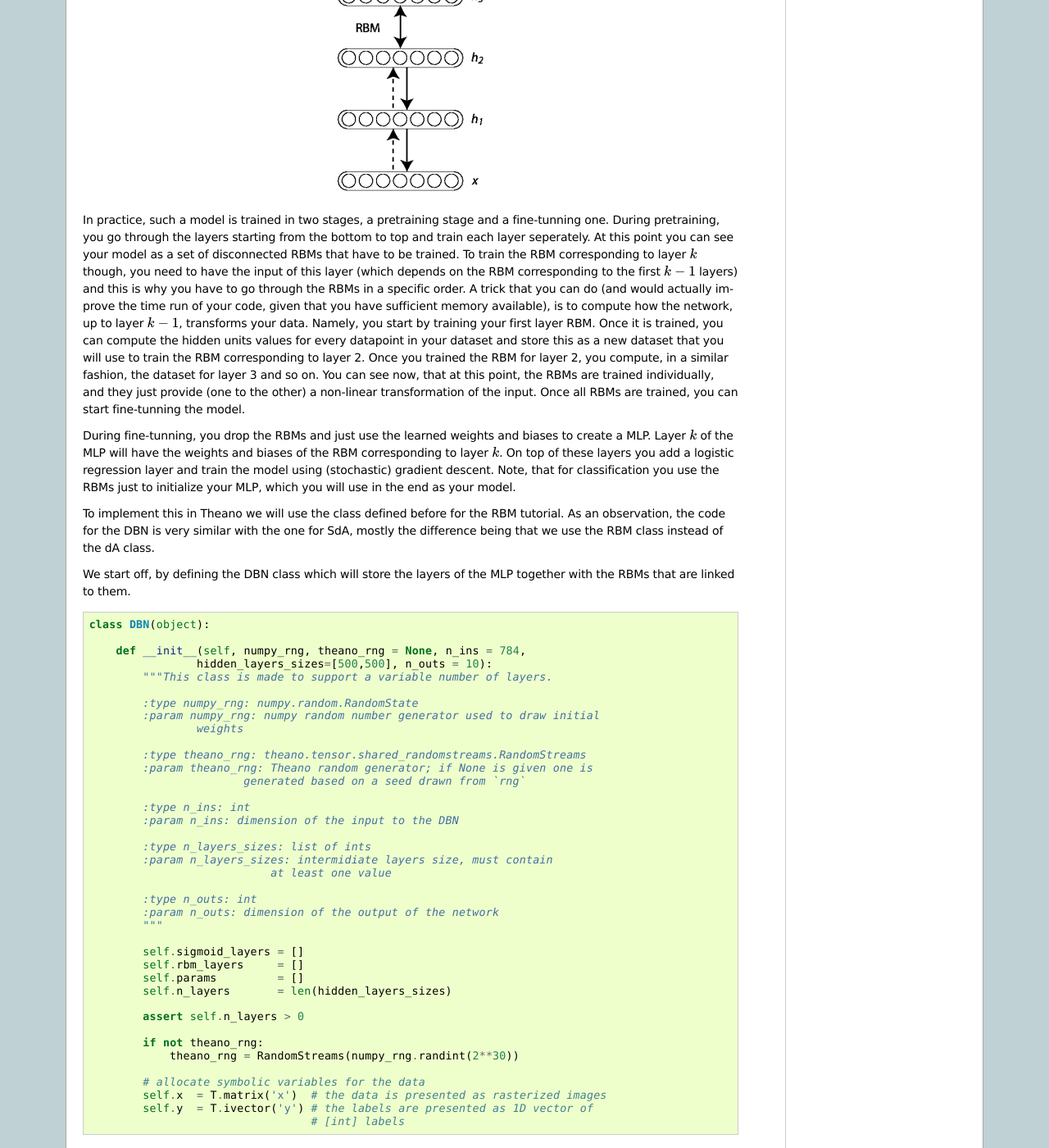
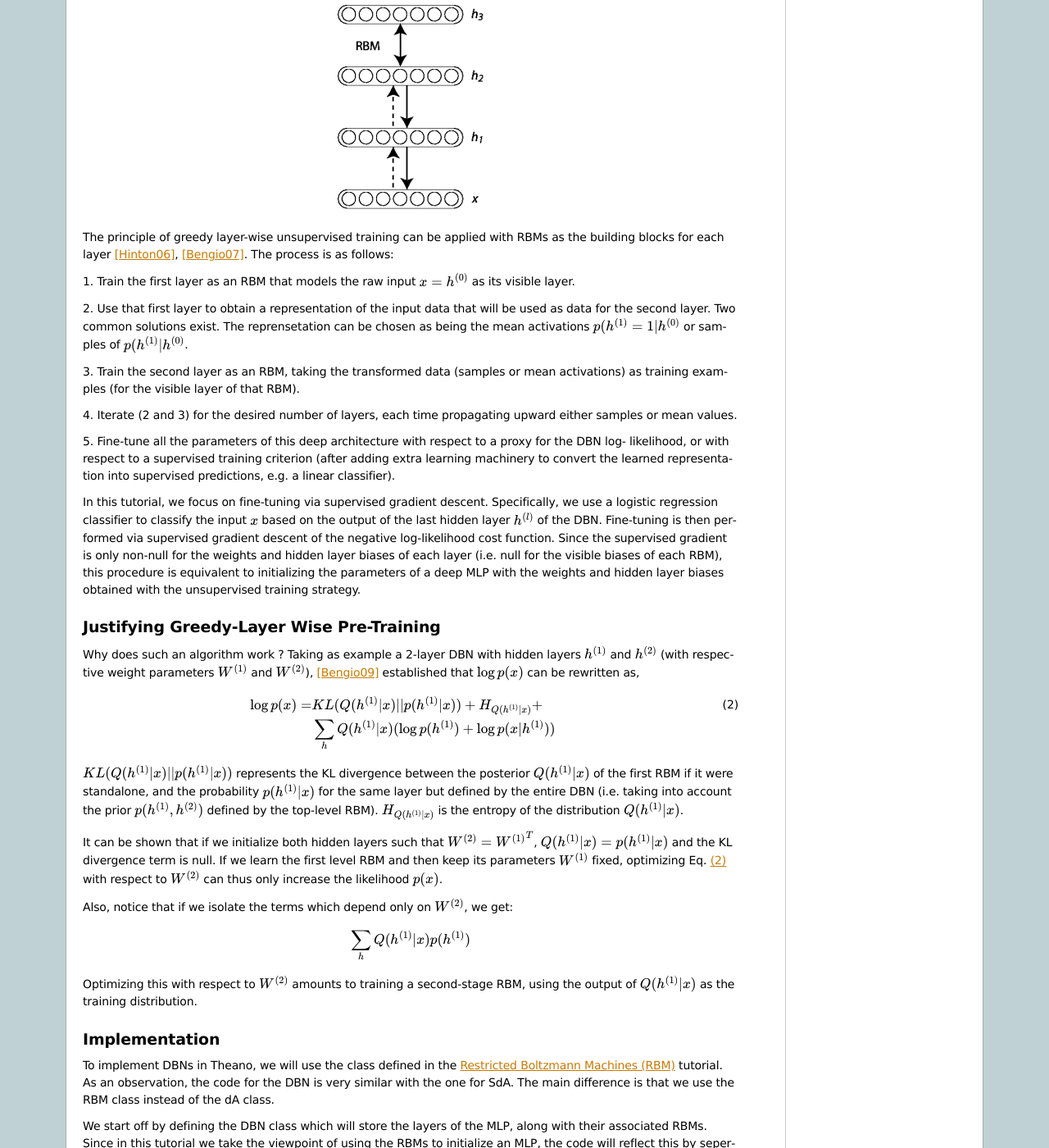
Before and after one commit to lisa-lab/DeepLearningTutorials, a Sphinx documentation site: the page built from doc/DBN.txt, in a window 1280 px wide and 1400 px high, scrolled down 556 px. Shown: the whole window at 82% size. Built offline with Sphinx 7.4.7, drawn with Linux system fonts in a browser that asks for light colours; formulas are drawn with MathJax 3; some of the changed text lies outside the part shown.

Commit message:
Merget .. I hope I didn't break anything

```diff
--- a/doc/DBN.txt
+++ b/doc/DBN.txt
@@ -34,9 +34,11 @@ Deep Belief Networks
 Deep Belief Networks
 ++++++++++++++++++++
 
-A Deep Belief Network [Hinton06]_ with :math:`\ell` layers models the joint
-distribution between observed vector :math:`x` and :math:`\ell` hidden layers :math:`h^k` as
-follows:
+[Hinton06]_ showed that RBMs can be stacked and trained in a greedy manner
+to form so-called Deep Belief Networks (DBN). DBNs are graphical models which
+learn to extract a deep hierarchical representation of the training data.
+They model the joint distribution between observed vector :math:`x` and
+the :math:`\ell` hidden layers :math:`h^k` as follows:
 
 .. math::
     :label: dbn
@@ -52,41 +54,89 @@ in the top-level RBM. This is illustrated in the figure below.
 .. figure:: images/DBN3.png
     :align: center
 
+The principle of greedy layer-wise unsupervised training can be applied with
+RBMs as the building blocks for each layer [Hinton06]_, [Bengio07]_. The process
+is as follows:
 
-In practice, such a model is trained in two stages, a pretraining stage and
-a fine-tunning one. During pretraining, you go through the layers starting
-from the bottom to top and train each layer seperately. At this point you
-can see your model as a set of disconnected RBMs that have to be trained.
-To train the RBM corresponding to layer :math:`k` though, you need to have
-the input of this layer (which depends on the RBM corresponding to the first
-:math:`k-1` layers) and this is why you have to go through the RBMs in a
-specific order. A trick that you can do (and would actually improve the
-time run of your code, given that you have sufficient memory available),
-is to compute how the network, up to layer :math:`k-1`, transforms your
-data. Namely, you start by training your first layer RBM. Once it
-is trained, you can compute the hidden units values for every datapoint in
-your dataset and store this as a new dataset that you will use to train the
-RBM corresponding to layer 2. Once you trained the RBM for layer 2, you
-compute, in a similar fashion, the dataset for layer 3 and so on. You
-can see now, that at this point, the RBMs are trained individually, and
-they just provide (one to the other) a non-linear transformation of the
-input.  Once all RBMs are trained, you can start fine-tunning the model.
+1. Train the first layer as an RBM that models the raw input :math:`x =
+h^{(0)}` as its visible layer.
 
-During fine-tunning, you drop the RBMs and just use the learned weights
-and biases to create a MLP. Layer :math:`k` of the MLP will have the
-weights and biases of the RBM corresponding to layer :math:`k`. On top
-of these layers you add a logistic regression layer and train the model
-using (stochastic) gradient descent. Note, that for classification you
-use the RBMs just to initialize your MLP, which you will use in the end
-as your model.
+2. Use that first layer to obtain a representation of the input data that will
+be used as data for the second layer. Two common solutions exist. The
+reprensetation can be chosen as being the mean activations
+:math:`p(h^{(1)}=1|h^{(0)}` or samples of :math:`p(h^{(1)}|h^{(0)}`.
 
-To implement this in Theano we will use the class defined before for the
-RBM tutorial. As an observation, the code for the DBN is very similar
-with the one for SdA, mostly the difference being that we use the RBM class
-instead of the dA class.
+3. Train the second layer as an RBM, taking the transformed data (samples or
+mean activations) as training examples (for the visible layer of that RBM).
 
-We start off, by defining the DBN class which will store the layers of the
-MLP together with the RBMs that are linked to them.
+4. Iterate (2 and 3) for the desired number of layers, each time propagating
+upward either samples or mean values.
+
+5. Fine-tune all the parameters of this deep architecture with respect to a
+proxy for the DBN log- likelihood, or with respect to a supervised training
+criterion (after adding extra learning machinery to convert the learned
+representation into supervised predictions, e.g. a linear classifier).
+
+
+In this tutorial, we focus on fine-tuning via supervised gradient descent.
+Specifically, we use a logistic regression classifier to classify the input
+:math:`x` based on the output of the last hidden layer :math:`h^{(l)}` of the
+DBN. Fine-tuning is then performed via supervised gradient descent of the
+negative log-likelihood cost function. Since the supervised gradient is only
+non-null for the weights and hidden layer biases of each layer (i.e. null for
+the visible biases of each RBM), this procedure is equivalent to initializing
+the parameters of a deep MLP with the weights and hidden layer biases obtained
+with the unsupervised training strategy.
+
+Justifying Greedy-Layer Wise Pre-Training
++++++++++++++++++++++++++++++++++++++++++
+
+Why does such an algorithm work ? Taking as example a 2-layer DBN with hidden
+layers :math:`h^{(1)}` and :math:`h^{(2)}` (with respective weight parameters
+:math:`W^{(1)}` and :math:`W^{(2)}`), [Bengio09]_ established that :math:`\log
+p(x)` can be rewritten as,
+
+.. math::
+    :label: dbn_bound
+
+    \log p(x) = &KL(Q(h^{(1)}|x)||p(h^{(1)}|x)) + H_{Q(h^{(1)}|x)} + \\
+                &\sum_h Q(h^{(1)}|x)(\log p(h^{(1)}) + \log p(x|h^{(1)}))
+
+:math:`KL(Q(h^{(1)}|x) || p(h^{(1)}|x))` represents the KL divergence between
+the posterior :math:`Q(h^{(1)}|x)` of the first RBM if it were standalone, and the
+probability :math:`p(h^{(1)}|x)` for the same layer but defined by the entire DBN
+(i.e. taking into account the prior :math:`p(h^{(1)},h^{(2)})` defined by the
+top-level RBM). :math:`H_{Q(h^{(1)}|x)}` is the entropy of the distribution
+:math:`Q(h^{(1)}|x)`.
+
+It can be shown that if we initialize both hidden layers such that
+:math:`W^{(2)}={W^{(1)}}^T`, :math:`Q(h^{(1)}|x)=p(h^{(1)}|x)` and the KL
+divergence term is null. If we learn the first level RBM and then keep its
+parameters :math:`W^{(1)}` fixed, optimizing Eq. :eq:`dbn_bound` with respect
+to :math:`W^{(2)}` can thus only increase the likelihood :math:`p(x)`.
+
+Also, notice that if we isolate the terms which depend only on :math:`W^{(2)}`, we
+get:
+
+.. math::
+    \sum_h Q(h^{(1)}|x)p(h^{(1)})
+
+Optimizing this with respect to :math:`W^{(2)}` amounts to training a second-stage
+RBM, using the output of :math:`Q(h^{(1)}|x)` as the training distribution.
+
+Implementation
+++++++++++++++
+
+To implement DBNs in Theano, we will use the class defined in the :doc:`rbm`
+tutorial. As an observation, the code for the DBN is very similar with the one
+for SdA. The main difference is that we use the RBM class instead of the dA
+class.
+
+We start off by defining the DBN class which will store the layers of the
+MLP, along with their associated RBMs. Since in this tutorial we take the
+viewpoint of using the RBMs to initialize an MLP, the code will reflect this
+by seperating as much as possible the RBMs used to initialize the network
+and the MLP used for classification.
 
 .. code-block:: python
 
@@ -216,7 +266,7 @@ implements one step of training the ``RBM`` correspoinding to layer
 
 .. code-block:: python
 
-    def pretraining_functions(self, train_set_x, batch_size):
+    def pretraining_functions(self, train_set_x, batch_size, k):
         ''' Generates a list of functions, for performing one step of gradient descent at a
         given layer. The function will require as input the minibatch index, and to train an
         RBM you just need to iterate, calling the corresponding function on all minibatch
@@ -226,6 +276,7 @@ implements one step of training the ``RBM`` correspoinding to layer
         :param train_set_x: Shared var. that contains all datapoints used for training the RBM
         :type batch_size: int
         :param batch_size: size of a [mini]batch
+        :param k: number of Gibbs steps to do in CD-k / PCD-k
         '''
 
         # index to a [mini]batch
@@ -251,11 +302,15 @@ default value.
 
             # get the cost and the updates list
             # TODO: change cost function to reconstruction error
-            cost,updates = rbm.cd(learning_rate, persistent=None)
+            cost,updates = rbm.cd(learning_rate, persistent=None, k)
 
-            # compile the theano function
-            fn = theano.function(inputs = [index,
-                              theano.Param(learning_rate, default = 0.1)],
+            # compile the Theano function; check if k is also a Theano
+            # variable, if so added to the inputs of the function
+            if isinstance(k, theano.Variable):
+                inputs = [ index, theano.Param(learning_rate, default=0.1),k]
+            else:
+                inputs = [ index, theano.Param(learning_rate, default=0.1)]
+            fn = theano.function(inputs = inputs,
                     outputs = cost,
                     updates = updates,
                     givens  = {self.x :train_set_x[batch_begin:batch_end]})
@@ -269,11 +324,13 @@ optionally ``lr`` -- the
 learning rate. Note that the name of the parameters are the name given
 to the Theano variables when they are constructed, not the name of the
 python variables (``learning_rate``). Keep this
-in mind when working with Theano.
+in mind when working with Theano. Optionally, if you provide ``k`` (the
+number of Gibbs steps to do in CD or PCD) this will also become an argument
+of your function.
 
 In the same fashion we build a method for constructing function required
 during finetuning ( a ``train_model``, a ``validate_model`` and a
-``test_model`` funcion).
+``test_model`` function).
 
 .. code-block:: python
 
@@ -379,9 +436,11 @@ to the training set for a fixed number of epochs given by
     # PRETRAINING THE MODEL #
     #########################
     print '... getting the pretraining functions'
+    # We are using CD-1 here
     pretraining_fns = dbn.pretraining_functions(
             train_set_x   = train_set_x,
-            batch_size    = batch_size )
+            batch_size    = batch_size,
+            k = 1)
 
     print '... pre-training the model'
     start_time = time.clock()
@@ -414,3 +473,18 @@ The user can run the code by calling:
 
 Sampling a DBN
 ++++++++++++++
+
+
+Tips and Tricks
++++++++++++++++
+
+One way to improve the running time of your code (given that you have
+sufficient memory available), is to compute how the network, up to layer
+:math:`k-1`, transforms your data. Namely, you start by training your first
+layer RBM. Once it is trained, you can compute the hidden units values for
+every datapoint in your dataset and store this as a new dataset that you will
+use to train the RBM corresponding to layer 2. Once you trained the RBM for
+layer 2, you compute, in a similar fashion, the dataset for layer 3 and so on.
+You can see now, that at this point, the RBMs are trained individually, and
+they just provide (one to the other) a non-linear transformation of the input.
+Once all RBMs are trained, you can start fine-tunning the model.
--- a/doc/SdA.txt
+++ b/doc/SdA.txt
@@ -434,3 +434,18 @@ For comparison, on a multi-core Intel Xeon X5560 @ 2.80GHz, using multi-threaded
 meaning a ~4x speed-up at an 8x CPU cost.
 
 Timings accurate as of March 16, 2010.
+
+
+Tips and Tricks
++++++++++++++++
+
+One way to improve the running time of your code (given that you have
+sufficient memory available), is to compute how the network, up to layer
+:math:`k-1`, transforms your data. Namely, you start by training your first
+layer dA. Once it is trained, you can compute the hidden units values for
+every datapoint in your dataset and store this as a new dataset that you will
+use to train the dA corresponding to layer 2. Once you trained the dA for
+layer 2, you compute, in a similar fashion, the dataset for layer 3 and so on.
+You can see now, that at this point, the dAs are trained individually, and
+they just provide (one to the other) a non-linear transformation of the input.
+Once all dAs are trained, you can start fine-tunning the model.
--- a/doc/rbm.txt
+++ b/doc/rbm.txt
@@ -52,13 +52,16 @@ with physical systems.
     Z = \sum_x e^{-E(x)}
 
 An energy-based model can be learnt by performing (stochastic) gradient
-descent on the empirical log-likelihood of the training data:
+descent on the empirical negative log-likelihood of the training data. As for
+the logistic regression we will first define the log-likelihood and then the
+loss function as being the negative log-likelihood.
 
 .. math::
     \mathcal{L}(\theta, \mathcal{D}) = \frac{1}{N} \sum_{x^{(i)} \in
-    \mathcal{D}} \log\ p(x^{(i)}).
+    \mathcal{D}} \log\ p(x^{(i)}).\\
+    \ell (\theta, \mathcal{D}) = - \mathcal{L} (\theta, \mathcal{D})
 
-using the stochastic gradient :math:`\frac{\partial \log p(x^{(i)})}{\partial
+using the stochastic gradient :math:`\frac{\partial - \log p(x^{(i)})}{\partial
 \theta}`, where :math:`\theta` are the parameters of the model.
 
 
@@ -88,11 +91,14 @@ which allows us to write,
 .. math::
     &P(x) = \frac{e^{-\mathcal{F}(x)}}{Z} \text{ with } Z=\sum_x e^{-\mathcal{F}(x)}.
 
-The data log-likelihood gradient then has a particularly interesting form.
+The data negative log-likelihood gradient then has a particularly interesting
+form.
 
 .. math::
-  \frac{\partial \log p(x)}{\partial \theta}
-   &= - \frac{\partial \mathcal{F}(x)}{\partial \theta} +
+  :label: free_energy_grad
+
+  - \frac{\partial - \log p(x)}{\partial \theta}
+   &= \frac{\partial \mathcal{F}(x)}{\partial \theta} -
          \sum_{\tilde{x}} p(\tilde{x}) \
              \frac{\partial \mathcal{F}(\tilde{x})}{\partial \theta}.
 
@@ -118,9 +124,9 @@ denoted as :math:`\mathcal{N}`. The gradient can then be written as:
 .. math::
   :label: bm_grad
 
-  \frac{\partial \log p(x)}{\partial \theta}
+  \frac{\partial -\log p(x)}{\partial \theta}
    &\approx
-   - \frac{\partial \mathcal{F}(x)}{\partial \theta} +
+    \frac{\partial \mathcal{F}(x)}{\partial \theta} -
      \frac{1}{|\mathcal{N}|}\sum_{\tilde{x} \in \mathcal{N}} \
      \frac{\partial \mathcal{F}(\tilde{x})}{\partial \theta}.
 
@@ -207,17 +213,18 @@ following log-likelihood gradients for an RBM with binary units:
 .. math::
     :label: rbm_grad
 
-    \frac {\partial{\log p(v)}} {\partial W_{ij}} &=
-        v^{(i)}_j \cdot sigm(W_i \cdot v^{(i)} + c_i)
-       - E_v[p(h_i|v) \cdot v_j] \\
-    \frac {\partial{\log p(v)}} {\partial c_i} &=
-        sigm(W_i \cdot v^{(i)}) - E_v[p(h_i|v)] \\
-    \frac {\partial{\log p(v)}} {\partial b_j} &=
-        v^{(i)}_j - E_h[p(v_j|h)]
+    \frac {\partial{- \log p(v)}} {\partial W_{ij}} &=
+        E_v[p(h_i|v) \cdot v_j]
+        - v^{(i)}_j \cdot sigm(W_i \cdot v^{(i)} + c_i)
+    \frac {\partial{- \log p(v)}} {\partial c_i} &=
+        E_v[p(h_i|v)] - sigm(W_i \cdot v^{(i)})  \\
+    \frac {\partial{- \log p(v)}} {\partial b_j} &=
+        E_v[p(v_j|h)] - v^{(i)}_j
 
 For a more detailed derivation of these equations, we refer the reader to the
 following `page <http://www.iro.umontreal.ca/~lisa/twiki/bin/view.cgi/Public/DBNEquations>`_,
-or to section 5 of `Learning Deep Architectures for AI <http://www.iro.umontreal.ca/%7Elisa/publications2/index.php/publications/show/239>`_.
+or to section 5 of `Learning Deep Architectures for AI <http://www.iro.umontreal.ca/%7Elisa/publications2/index.php/publications/show/239>`_. We will however not use these formulas, but rather get the gradient using Theano `T.grad`_
+from equation :eq:`free_energy_grad`.
 
 
 Sampling in an RBM
@@ -239,14 +246,14 @@ simultaneously given the visibles. A step in the Markov chain is thus taken as
 follows:
 
 .. math::
-    h^{(n+1)} &\sim sigm(W'x^{(n)} + c) \\
-    x^{(n+1)} &\sim sigm(W h^{(n+1)} + b),
+    h^{(n+1)} &\sim sigm(W'v^{(n)} + c) \\
+    v^{(n+1)} &\sim sigm(W h^{(n+1)} + b),
 
 where :math:`h^{(n)}` refers to the set of all hidden units at the n-th step of
 the Markov chain. What it means is that, for example, :math:`h^{(n+1)}_i` is
-randomly chosen to be 1 (versus 0) with probability :math:`sigm(W_i'x^{(n)} + c_i)`,
+randomly chosen to be 1 (versus 0) with probability :math:`sigm(W_i'v^{(n)} + c_i)`,
 and similarly,
-:math:`x^{(n+1)}_j` is
+:math:`v^{(n+1)}_j` is
 randomly chosen to be 1 (versus 0) with probability :math:`sigm(W_{.j} h^{(n+1)} + b_j)`.
 
 This can be illustrated graphically:
@@ -254,13 +261,13 @@ This can be illustrated graphically:
 .. image:: images/markov_chain.png
     :align: center
 
-As :math:`t \rightarrow \infty`, samples :math:`(x^{(t)}, h^{(t)})` are
-guaranteed to be accurate samples of :math:`p(x,h)`.
+As :math:`t \rightarrow \infty`, samples :math:`(v^{(t)}, h^{(t)})` are
+guaranteed to be accurate samples of :math:`p(v,h)`.
 
 In theory, each parameter update in the learning process would require running
 one such chain to convergence. It is needless to say that doing so would be
 prohibitively expensive. As such, several algorithms have been devised for
-RBMs, in order to efficiently sample from :math:`p(x,h)` during the learning
+RBMs, in order to efficiently sample from :math:`p(v,h)` during the learning
 process.
 
 
@@ -269,7 +276,7 @@ Contrastive Divergence (CD-k)
 
 Contrastive Divergence uses two tricks to speed up the sampling process:
 
-* since we eventually want :math:`p(x) \approx p_{train}(x)` (the true, underlying
+* since we eventually want :math:`p(v) \approx p_{train}(v)` (the true, underlying
   distribution of the data), we initialize the Markov chain with a training
   example (i.e., from a distribution that is expected to be close to :math:`p`,
   so that the chain will be already close to having converged to its final distribution :math:`p`).
@@ -283,7 +290,7 @@ Persistent CD
 -------------
 
 Persistent CD [Tieleman08]_ uses another approximation for sampling from
-:math:`p(x,h)`.  It relies on a single Markov chain, which has a persistent
+:math:`p(v,h)`.  It relies on a single Markov chain, which has a persistent
 state (i.e., not restarting a chain for each observed example). For each
 parameter update, we extract new samples by simply running the chain for
 k-steps. The state of the chain is then preserved for subsequent updates.
@@ -389,26 +396,39 @@ with Eqs. :eq:`rbm_propup` - :eq:`rbm_propdown`. The code is as follows:
 
 .. code-block:: python
 
+
+    def propup(self, vis):
+        ''' This function propagates the visible units activation upwards to
+        the hidden units '''
+        return T.nnet.sigmoid(T.dot(v, self.W) + self.hbias)
+
     def sample_h_given_v(self, v0_sample):
         ''' This function infers state of hidden units given visible units '''
         # compute the activation of the hidden units given a sample of the visibles
-        h1_mean = T.nnet.sigmoid(T.dot(v0_sample, self.W) + self.hbias)
+        h1_mean = self.propup(v0_sample)
         # get a sample of the hiddens given their activation
         # Note that theano_rng.binomial returns a symbolic sample of dtype
         # int64 by default. If we want to keep our computations in floatX
         # for the GPU we need to specify to return the dtype floatX
-        h1_sample = self.theano_rng.binomial(size = h1_mean.shape, n = 1, prob = h1_mean, dtype = theano.config.floatX)
+        h1_sample = self.theano_rng.binomial(size = h1_mean.shape, n = 1, prob = h1_mean,
+                dtype = theano.config.floatX)
         return [h1_mean, h1_sample]
+
+    def propdown(self.hid):
+        '''This function propagates the hidden units activation downwards to
+        the visible units'''
+        return T.nnet.sigmoid(T.dot(hid,self.W.T) + self.vbias)
 
     def sample_v_given_h(self, h0_sample):
         ''' This function infers state of visible units given hidden units '''
         # compute the activation of the visible given the hidden sample
-        v1_mean = T.nnet.sigmoid(T.dot(h0_sample, self.W.T) + self.vbias)
+        v1_mean = self.propdown(h0_sample)
         # get a sample of the visible given their activation
         # Note that theano_rng.binomial returns a symbolic sample of dtype
         # int64 by default. If we want to keep our computations in floatX
         # for the GPU we need to specify to return the dtype floatX
-        v1_sample = self.theano_rng.binomial(size = v1_mean.shape,n = 1,prob = v1_mean, dtype = theano.config.floatX)
+        v1_sample = self.theano_rng.binomial(size = v1_mean.shape,n = 1,prob = v1_mean,
+                dtype = theano.config.floatX)
         return [v1_mean, v1_sample]
 
 We can then use these functions to define the symbolic graph for a Gibbs
@@ -493,9 +513,8 @@ state of the Gibbs chain from the previous iteration.
 
 If ``persistent`` is ``None``, we initialize the Gibbs chain with the hidden
 sample generated during the positive phase, therefore implementing CD. Once we have established the
-starting point of the chain, we can then compute the values of the visible
-units in the negative phase. These are required to
-compute the gradients of Eq. :eq:`rbm_grad`. To do so, we will use the ``scan``
+starting point of the chain, we can then compute the sample at the end of the
+Gibbs chain, sample that we need for getting the gradient (see  Eq. :eq:`free_energy_grad`). To do so, we will use the ``scan``
 op provided by Theano, therefore we urge the reader to look it up by following this `link <http://deeplearning.net/software/theano/library/scan.html>`_.
 
 .. code-block:: python
@@ -513,6 +532,19 @@ op provided by Theano, therefore we urge the reader to look it up by following t
                     # 4th output
                     outputs_info = [None,None,None,chain_start],
                     n_steps = k)
+
+
+Once we have the generated the chain we take the sample at the end of the
+chain to get the free energy of the negative phase. Note that the
+``chain_end`` is a symbolical Theano variable express in terms of the model
+parameters, and if we would apply ``T.grad`` naively, the function will
+try to go through the Gibbs chain to get the gradients. This is not what we
+want (it will mess up our gradients) and therefire we need to indicate to
+``T.grad`` that ``chain_end`` is a constant. We do this by using the argument
+``consider_constant`` of ``T.grad``.
+
+.. code-block:: python
+
 
         # determine gradients on RBM parameters
         # not that we only need the sample at the end of the chain
@@ -692,22 +724,6 @@ been shown to lead to a better generative model ([Tieleman08]_).
 
         print 'Training epoch %d, cost is '%epoch, numpy.mean(mean_cost)
 
-        # Plot filters after each training epoch
-        plotting_start = time.clock()
-        # Construct image from the weight matrix
-        image = PIL.Image.fromarray(tile_raster_images( X = rbm.W.value.T,
-                 img_shape = (28,28),tile_shape = (10,10),
-                 tile_spacing=(1,1)))
-        image.save('filters_at_epoch_%i.png'%epoch)
-        plotting_stop = time.clock()
-        plotting_time += (plotting_stop - plotting_start)
-
-    end_time = time.clock()
-
-    pretraining_time = (end_time - start_time) - plotting_time
-
-    print ('Training took %f minutes' %(pretraining_time/60.))
-
 Once the RBM is trained, we can then use the ``gibbs_vhv`` function to implement
 the Gibbs chain required for sampling. We initialize the Gibbs chain starting
 from test examples (although we could as well pick it from the training set)
```
Also changed, not shown: other parts of doc/DBN.txt (+3 -3 lines), other parts of doc/rbm.txt (+2 -2 lines), 3 other files.
